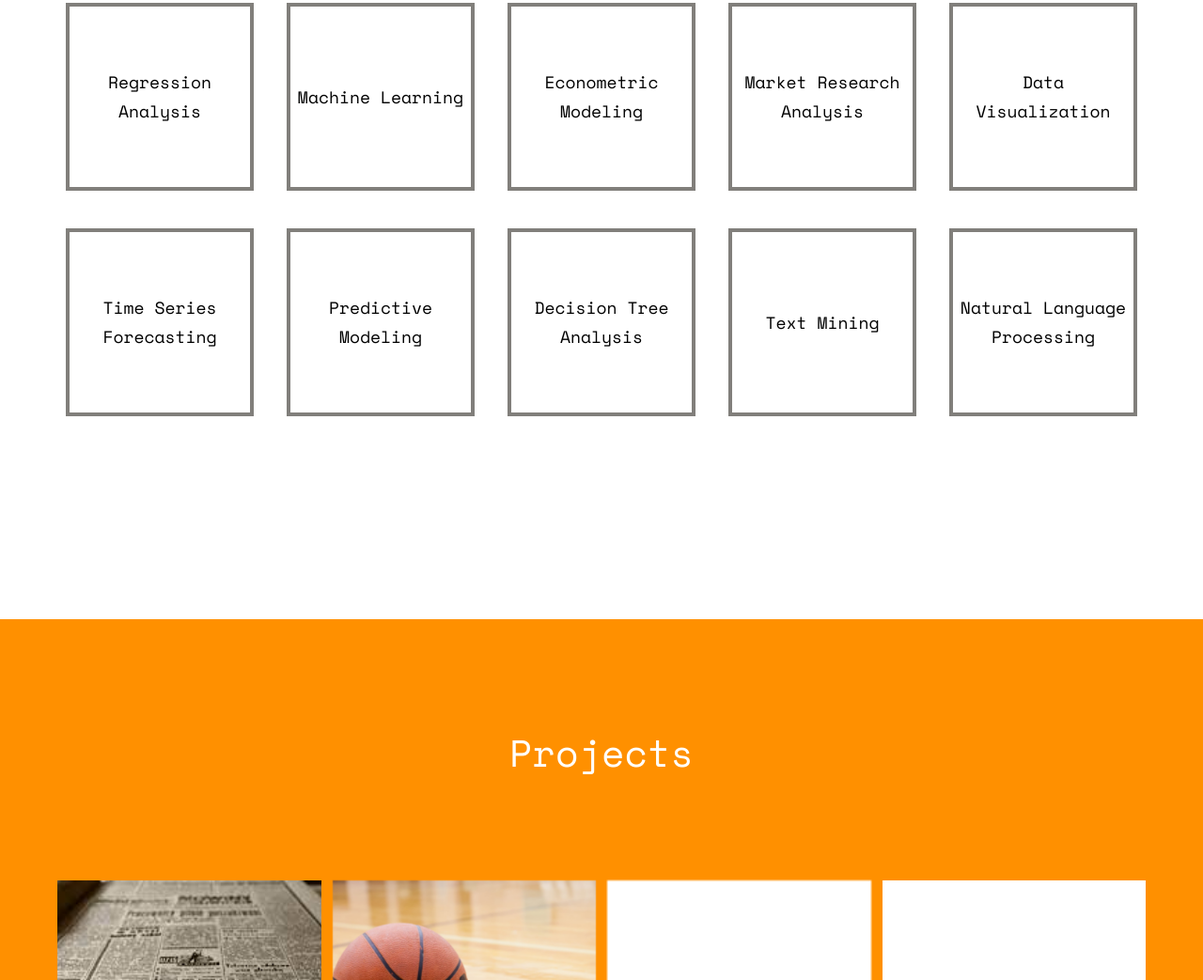
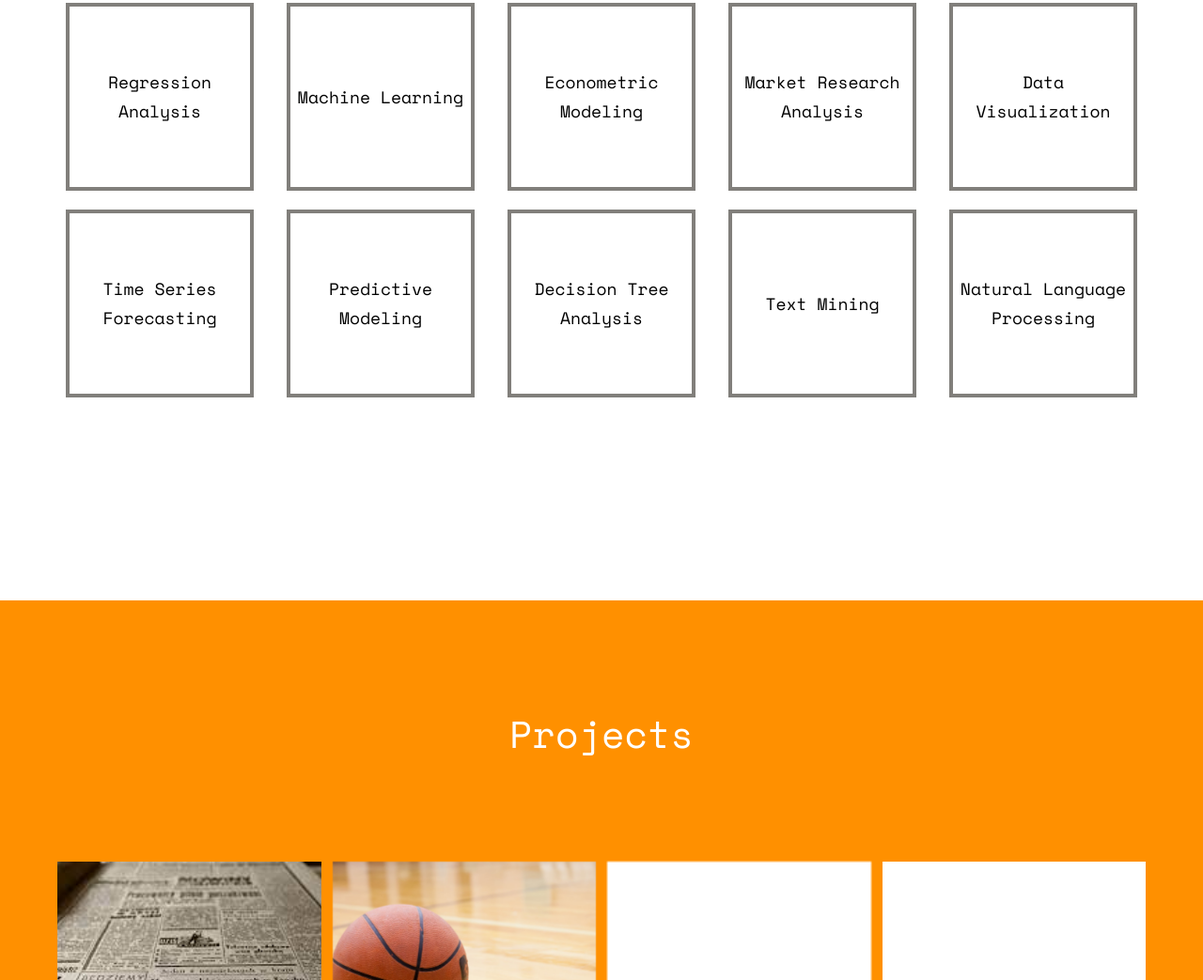
Before and after one commit to cjpiemonte/portfolio.io, a plain HTML site: page index.html in a window 1280 px wide. Shown: the part 4688-5731 px from the top of the page at 94% size. Drawn offline with nearby package versions, Linux system fonts and the light colour scheme; some packages are replaced by stand-ins of ours; no server answers; files whose address does not match are found by name.

Commit message:
Update index.html

```diff
--- a/index.html
+++ b/index.html
@@ -299,8 +299,6 @@
 				<div class="square"><span>Econometric Modeling</span></div>
 				<div class="square"><span>Market Research Analysis</span></div>
 				<div class="square"><span>Data Visualization</span></div>
-			  </div>
-			  <div class="square-container">
 				<div class="square"><span>Time Series Forecasting</span></div>
 				<div class="square"><span>Predictive Modeling</span></div>
 				<div class="square"><span>Decision Tree Analysis</span></div>
```
